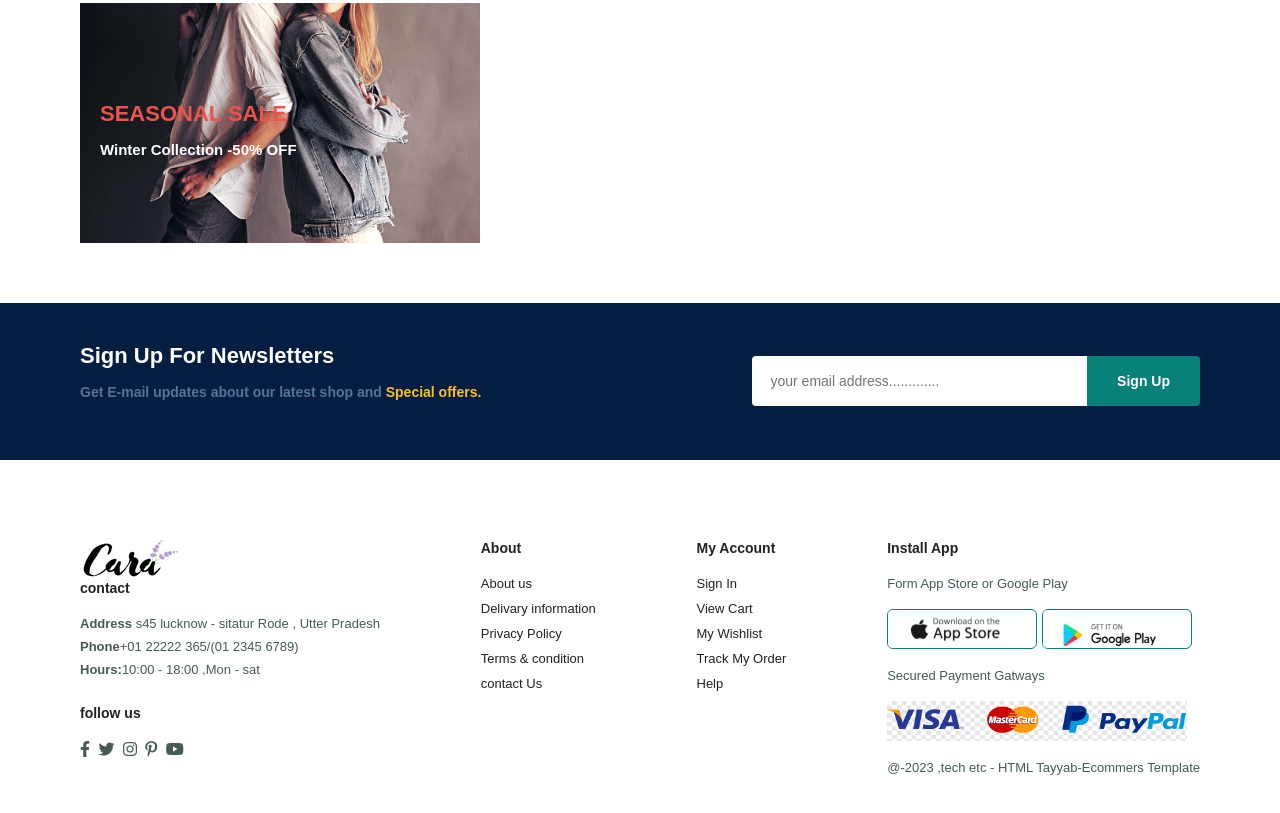
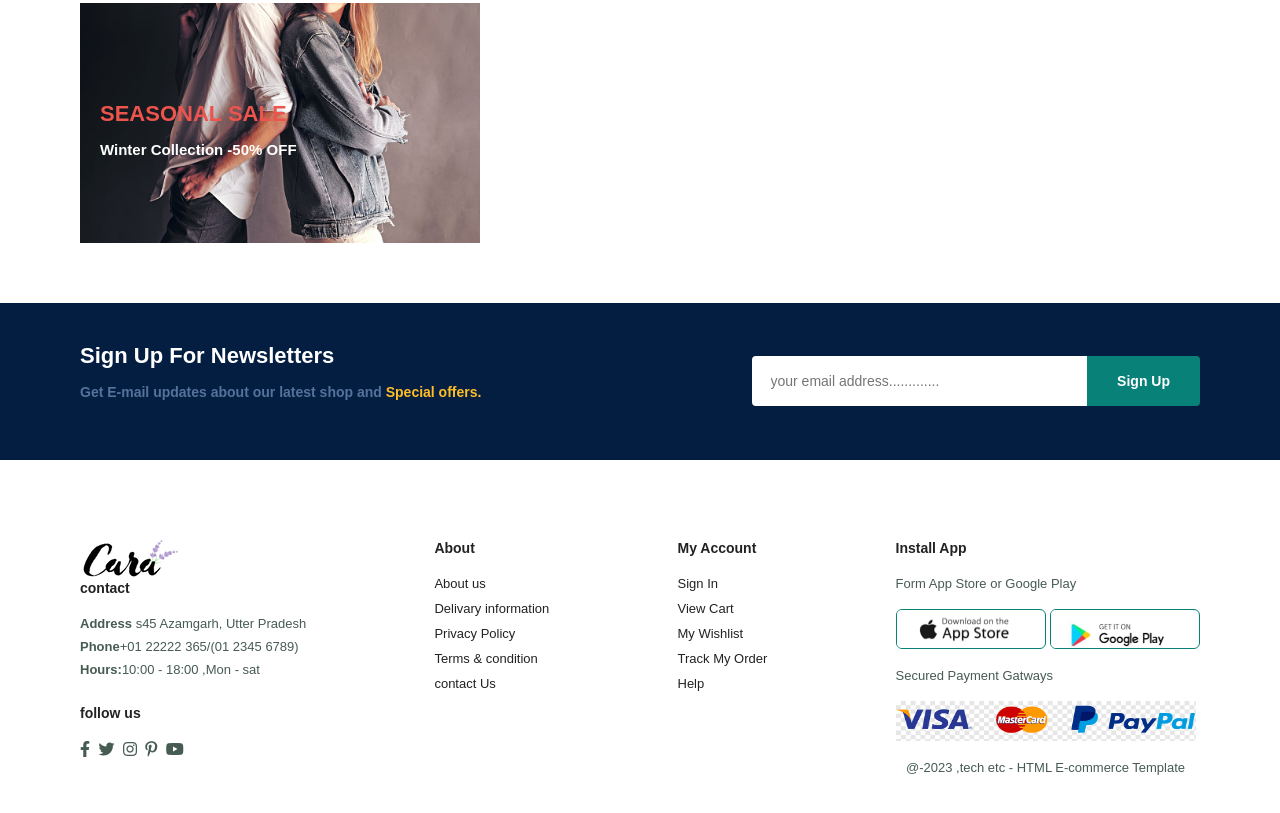
Before and after one commit to Shivamchaurasiya4996/E-commerce, a plain HTML site: page index.html in a window 1280 px wide. Shown: the part 4629-5442 px from the top of the page. Drawn offline with Linux system fonts and the light colour scheme.

Commit message:
Update index.html

```diff
--- a/index.html
+++ b/index.html
@@ -4,7 +4,7 @@
 <meta charset="UTF-8">
 <meta http-equiv="X-UA-Compatible" content="IE=edge">
 <meta name="viewport" content="width=device-width, initial-scale=1.0">
-<title>Ecommers website</title>
+<title>E-commerce website</title>
 <link rel="stylesheet" href="https://use.fontawesome.com/releases/v5.15.4/css/all.css" />
 <link rel="stylesheet" href="style.css">
 </head>
@@ -392,7 +392,7 @@
 
      </div>
      <div  class="banner-box   banner-box2">
-        <h4>apring/summer</h4>
+        <h4>apearing/summer</h4>
         <h2>upcomming season</h2>
         <span>The best classic dress is on sale at cara</span>
         <button class="white">Collection</button>
@@ -431,7 +431,7 @@
         <div class="col">
             <img class="logo" src="logo/logo.png">
             <h4>contact</h4>
-            <p><strong>Address</strong> s45 lucknow - sitatur Rode , Utter Pradesh</p>
+            <p><strong>Address</strong> s45 Azamgarh, Utter Pradesh</p>
             <p><strong>Phone</strong>+01 22222 365/(01 2345 6789)</p>
             <p><strong>Hours:</strong>10:00 - 18:00 ,Mon - sat</p>
              <div class="follow">
@@ -475,7 +475,7 @@
     <p>Secured Payment Gatways</p>
     <img src="logo/logo6.png" alt="">
 <div class="copyright">
-    <p> @-2023 ,tech etc - HTML Tayyab-Ecommers Template</p>
+    <p> @-2023 ,tech etc - HTML E-commerce Template</p>
 </div>
 </div>
 </div>
```
